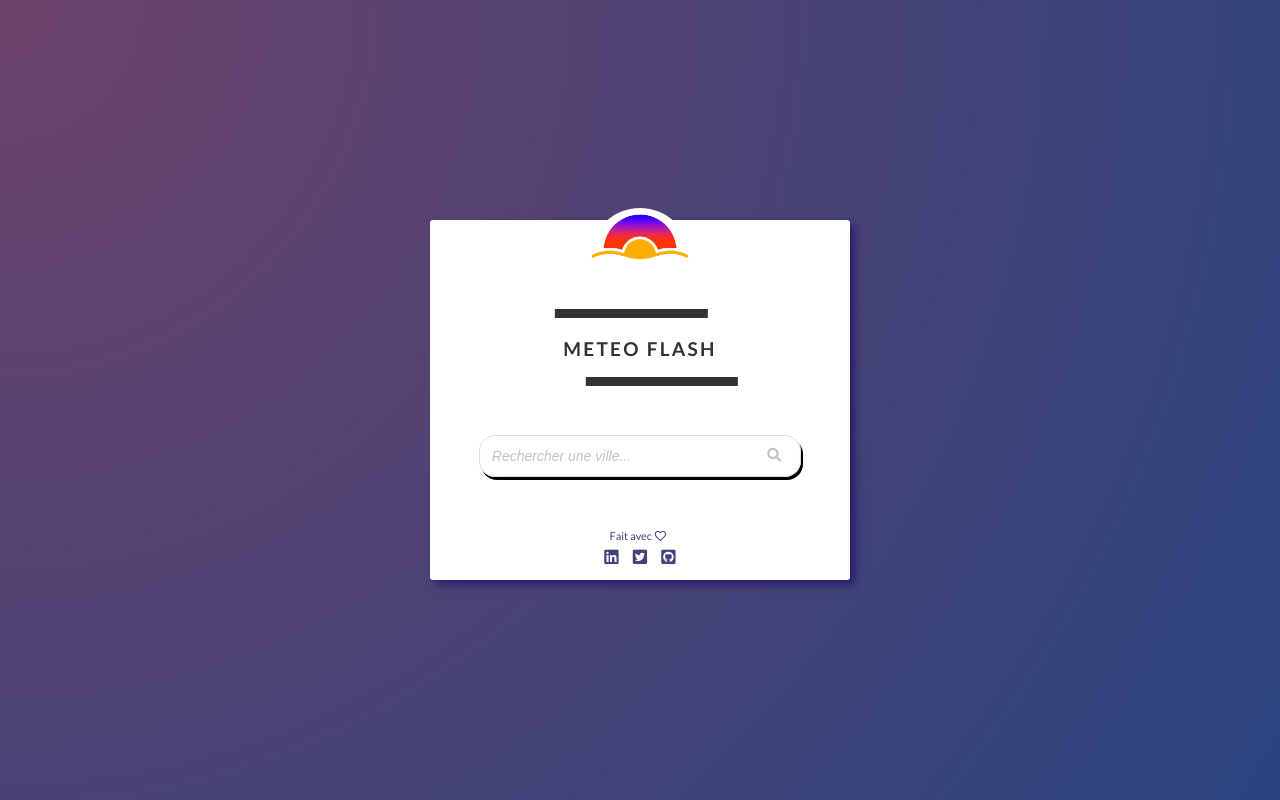
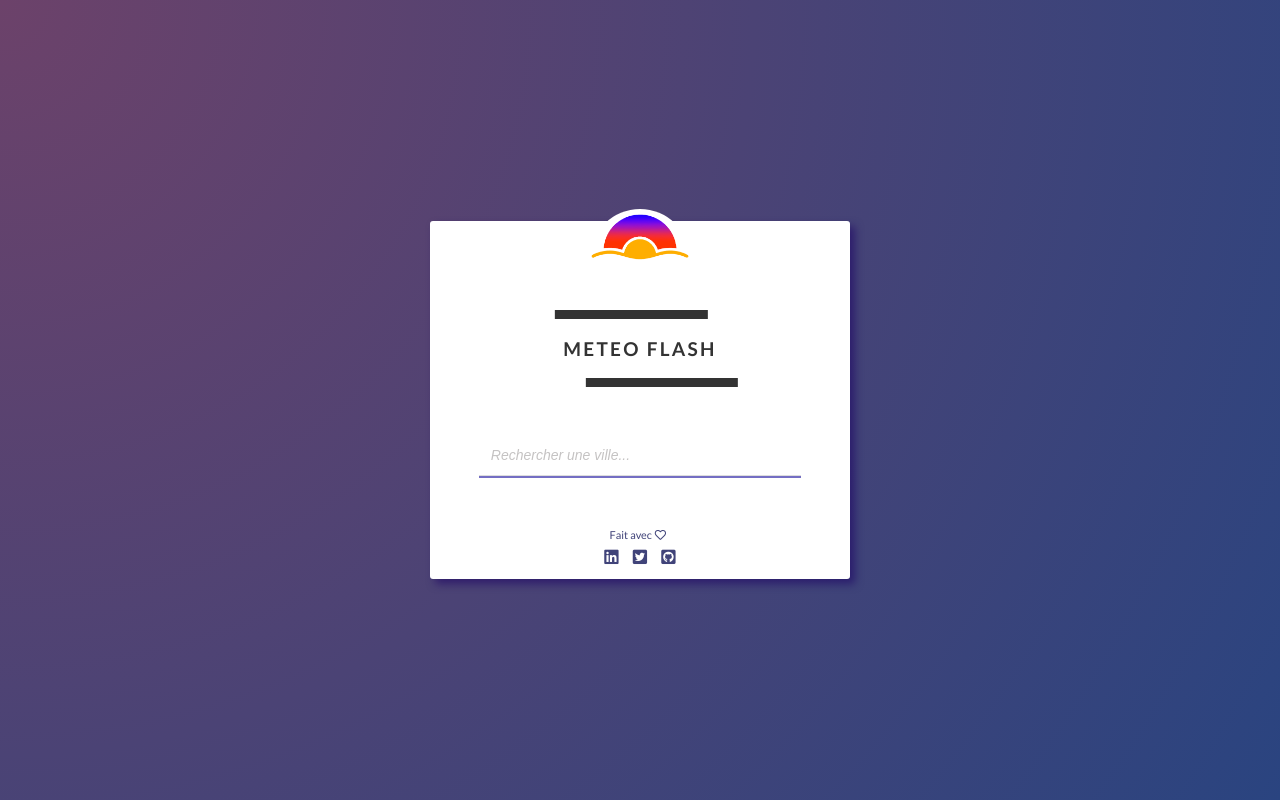
Before and after one commit to marlenedFR/Meteo-Flash, a React (Create React App) app: page / in a window 1280 px wide. In both pictures the pointer is over the element 640 px from the left and 455 px from the top of the page. Built offline with nearby package versions, Linux system fonts and the light colour scheme.

Commit message:
Refactor searchbar's css

```diff
--- a/src/components/SearchBar/SearchBar.css
+++ b/src/components/SearchBar/SearchBar.css
@@ -3,8 +3,8 @@
   display: flex;
   align-items: center;
   justify-content: left;
-  border: 1.5px solid #ddd;
-  border-radius: 16px;
+  border-bottom: 1px solid #ddd;
+  /* border-radius: 16px; */
   margin: 1.5em;
   margin-top: -0.3em;
   font-size: 1em;
@@ -16,7 +16,7 @@
 
  /* Champs de saisie */
 .ui.icon.input:hover:not([disabled]) {
-  box-shadow: 2px 3px 0px #000000;
+  box-shadow: 0px 2px 0px #746ec3;
 }
 
 .ui.icon.input input {
@@ -55,6 +55,10 @@
   color: #c5c3c3;
 }
 
+.ui.icon.input i:hover:not([disabled]) {
+  color: #ffbf01;
+}
+
 .suggestions {
   position: absolute;
   z-index: 10;
@@ -74,9 +78,9 @@
 }
 
 .suggestions div:hover {
-  background-color: #e6e6e6;
+  background-color: #ffbf01;
 }
 
 .suggestions .highlighted {
-  background-color: #e6e6e6;
+  background-color: #ffbf01;
 }
--- a/src/components/SearchBar/SearchBar.js
+++ b/src/components/SearchBar/SearchBar.js
@@ -98,7 +98,7 @@ function SearchBar({ onSearch }) {
           onKeyDown={handleKeyDown} // Gestionnaire d'événements pour les touches de clavier
         />
         <div className="icon">
-          <i className="search link icon"></i>
+          {/* <i className="search link icon"></i> */}
         </div>
       </form>
       {searchText !== "" && citySuggestions.length > 0 && (
```
